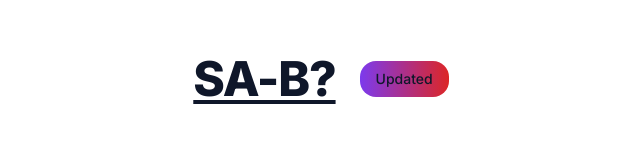
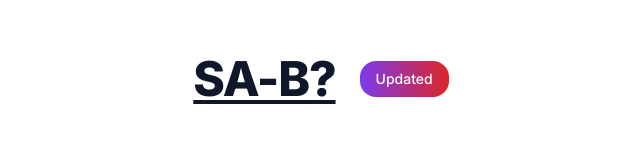
Before and after one commit to advAltTsx/iosUIswiftExtensionv1, a Next.js app: page / in a window 1280 px wide. Shown: the part 121-281 px from the top of the page, without its empty margins (331-971 px from the left). Built offline with nearby package versions, Linux system fonts and the light colour scheme.

Commit message:
Update page.tsx

```diff
--- a/app/page.tsx
+++ b/app/page.tsx
@@ -39,7 +39,7 @@ export default function Home() {
       <DrawerTrigger asChild>
         <Button variant={'link'}> <div className='flex items-center'><h1 className="scroll-m-30 underline p-6 text-2xl font-extrabold tracking-tight lg:text-5xl">
       SA-B?
-    </h1> <div className=' bg-gradient-to-r from-violet-600 to-red-600  py-2 px-4 rounded-2xl h-auto'>Updated</div></div></Button>
+    </h1> <div className=' bg-gradient-to-r from-violet-600 to-red-600 text-white py-2 px-4 rounded-2xl h-auto'>Updated</div></div></Button>
       </DrawerTrigger>
       <DrawerContent>
         <div className="min-h-[70vh] h-auto">
@@ -54,7 +54,9 @@ export default function Home() {
               <br/>
               <DrawerTitle>{"Meanwhile you are writing your exam,"}</DrawerTitle>
              <br/>
-              <DrawerDescription>I pray to God, you score 65+/70</DrawerDescription>
+              <DrawerDescription>I pray to God, you score 65+/70 {"(also for Sugar)"}</DrawerDescription>
+            <br/>
+              <DrawerDescription>{"Alright inspired by reels, shorts and now Spotiy Stories, my WebApp also turned into ADVSnaps. Scroll like the other equivalents."}</DrawerDescription>
 
           </div>
           </DrawerHeader>
```
